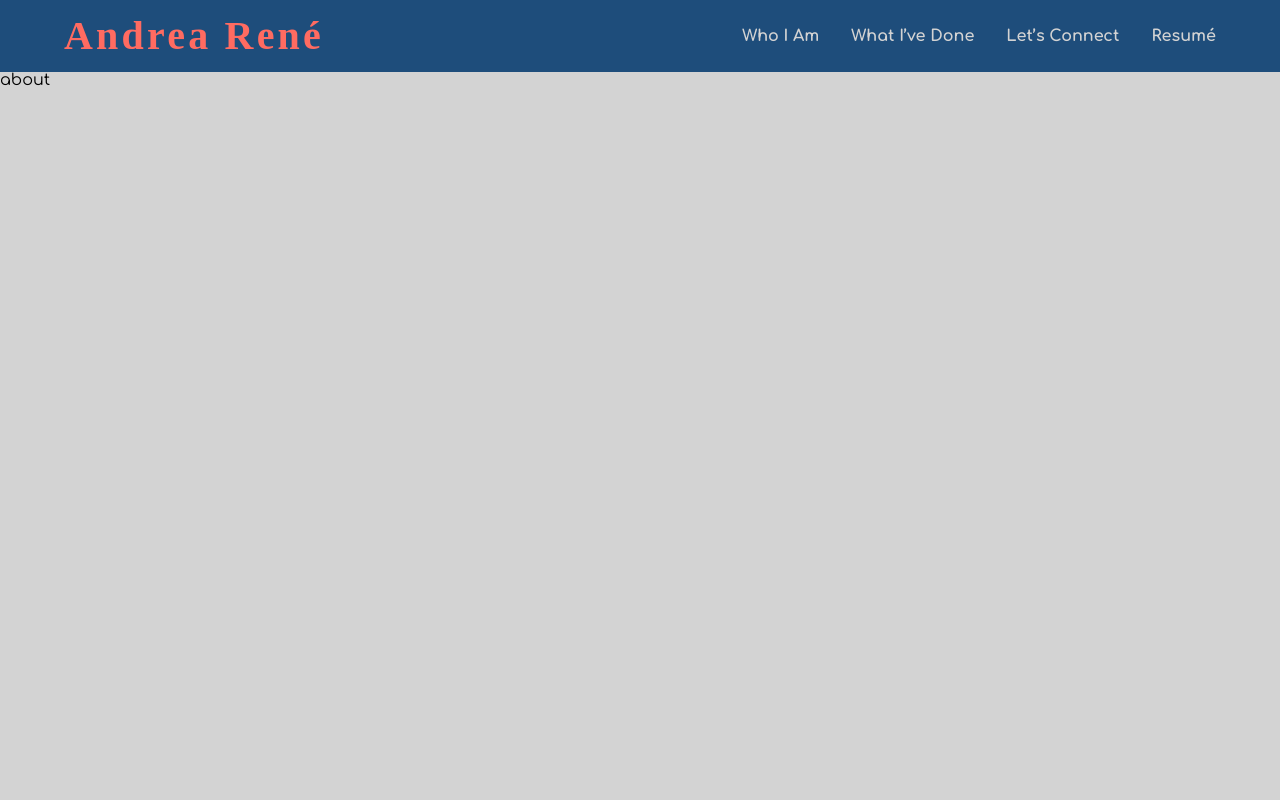
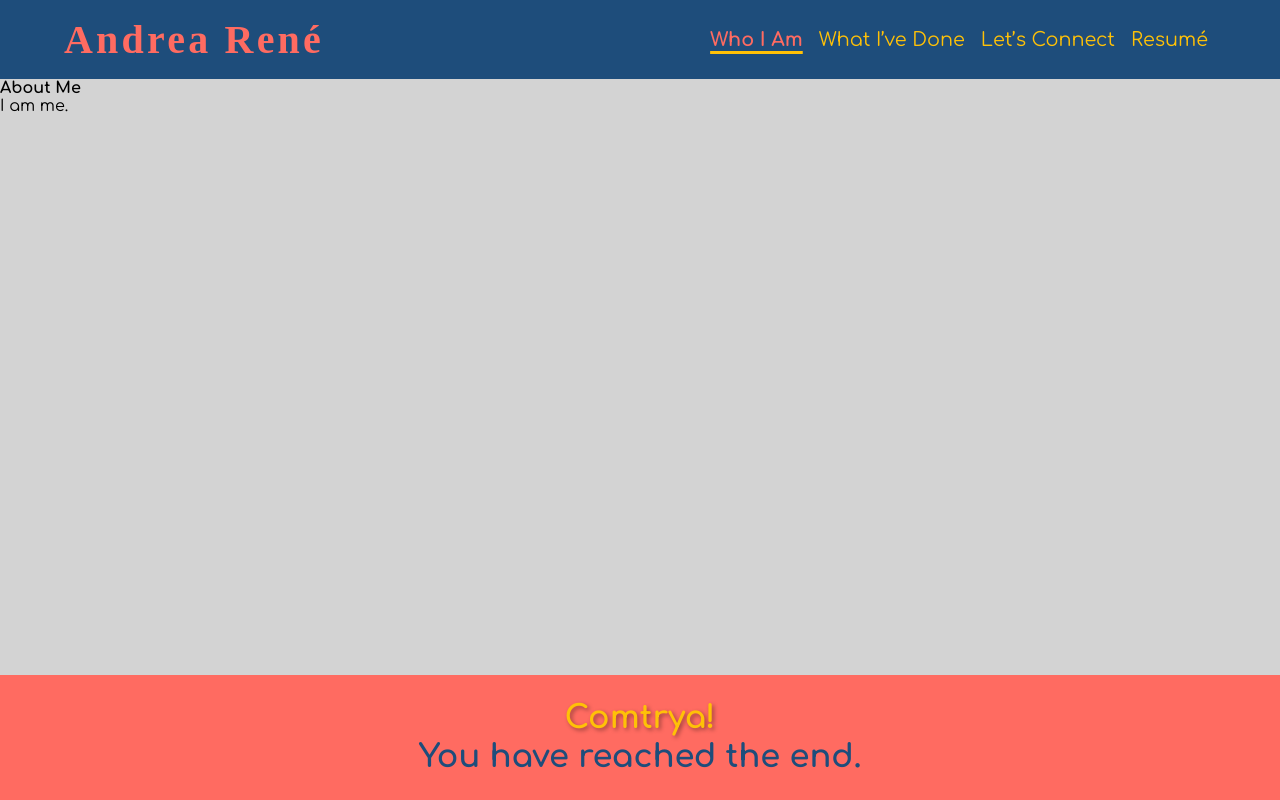
Before and after one commit to AndreaRene/AndreaRenePortfolio, a React (Vite) app: page / in a window 1280 px wide. Built offline with nearby package versions, Linux system fonts and the light colour scheme; a web font is replaced by a local one.

Commit message:
update styling for navbar and add skeleton for profile

```diff
--- a/src/App.jsx
+++ b/src/App.jsx
@@ -1,14 +1,24 @@
-import React, { useState } from 'react';
+import React from 'react';
+import { BrowserRouter as Router, Routes, Route } from 'react-router-dom';
 import Header from './components/Navbar/Header';
+import Footer from './components/Footer/Footer';
+import Profile from './pages/Profile/Profile';
 
 function App() {
-  const [content, setContent] = useState( 'about' );
+  return (
+    <Router>
+      <div className="App">
+        <Header />
+        <div className="main-content">
+          <Routes>
 
-  return (
-    <div className="App">
-      <Header setContent={ setContent } />
-      <div>{ content }</div>
-    </div>
+            <Route path="/" element={ <Profile /> } />
+
+          </Routes>
+        </div>
+        <Footer />
+      </div>
+    </Router>
   );
 }
 
--- a/src/components/Footer/Footer.jsx
+++ b/src/components/Footer/Footer.jsx
@@ -1,11 +1,20 @@
-import './Footer.css';
+import './Footer.scss';
 
 const Footer = () => {
     return (
-        <footer className="footer">
-            <p>Footer</p>
+        <footer className='footer'>
+            <a
+                href='https://www.gateworld.net/wiki/Comtrya'
+                className='footer-click'
+                target='_blank'
+                rel="noopener noreferrer"
+                aria-label="Gateworld Comtrya page (Stargate reference)"
+            >
+                <p>Comtrya!</p>
+            </a>
+            <p>You have reached the end.</p>
         </footer>
-    );
+    )
 }
 
 export default Footer;
--- a/src/components/Footer/Footer.scss
+++ b/src/components/Footer/Footer.scss
@@ -0,0 +1,33 @@
+@import '../../styles/_variables.scss';
+
+.footer {
+  display: flex;
+  flex-direction: column;
+  justify-content: center;
+  align-items: center;
+  padding: 1.5rem;
+  font-size: 2rem;
+  font-weight: bolder;
+  text-align: center;
+  background-color: $pink;
+  color: $main-blue;
+  line-height: 1.2;
+}
+
+.footer-click {
+  text-decoration: none;
+  color: $bright-attention;
+  text-shadow: 2px 2px 4px rgba(0, 0, 0, 0.4);
+  transition: all 0.3s ease-in-out;
+
+  &:hover {
+    color: $green;
+    text-shadow: none;
+    transform: translateY(3px);
+  }
+
+  &:focus {
+    outline: 3px dashed $bright-attention;
+    outline-offset: 3px;
+  }
+}
--- a/src/components/Navbar/Header.jsx
+++ b/src/components/Navbar/Header.jsx
@@ -1,19 +1,11 @@
 import './Header.scss';
 import { useState } from 'react';
-import PropTypes from 'prop-types';
+import { NavLink } from 'react-router-dom';
 import CloseButton from "../../assets/closebutton.svg";
 import OpenButton from "../../assets/menubutton.svg";
 
-const Header = ( { setContent } ) => {
-    const [activePage, setActivePage] = useState( 'about' );
+const Header = () => {
     const [isMenuOpen, setIsMenuOpen] = useState( false );
-
-    const handleLinkClick = ( event ) => {
-        const pageId = event.target.id;
-        setActivePage( pageId );
-        setContent( pageId );
-        setIsMenuOpen( false );
-    };
 
     const toggleMobileMenu = () => setIsMenuOpen( !isMenuOpen );
 
@@ -29,44 +21,40 @@ const Header = ( { setContent } ) => {
                 <nav className={ isMenuOpen ? "navbar-links active" : "navbar-links" }>
                     <ul>
                         <li>
-                            <a
-                                href="#about"
-                                id="about"
-                                className={ activePage === 'about' ? 'active' : '' }
-                                onClick={ handleLinkClick }
+                            <NavLink
+                                to="/"
+                                className={ ( { isActive } ) => ( isActive ? 'nav-link active' : 'nav-link' ) }
+                                onClick={ () => setIsMenuOpen( false ) }
                             >
                                 Who I Am
-                            </a>
+                            </NavLink>
                         </li>
                         <li>
-                            <a
-                                href="#portfolio"
-                                id="portfolio"
-                                className={ activePage === 'portfolio' ? 'active' : '' }
-                                onClick={ handleLinkClick }
+                            <NavLink
+                                to="/portfolio"
+                                className={ ( { isActive } ) => ( isActive ? 'nav-link active' : 'nav-link' ) }
+                                onClick={ () => setIsMenuOpen( false ) }
                             >
-                                What I&rsquo;ve Done
-                            </a>
+                                What I’ve Done
+                            </NavLink>
                         </li>
                         <li>
-                            <a
-                                href="#contact"
-                                id="contact"
-                                className={ activePage === 'contact' ? 'active' : '' }
-                                onClick={ handleLinkClick }
+                            <NavLink
+                                to="/contact"
+                                className={ ( { isActive } ) => ( isActive ? 'nav-link active' : 'nav-link' ) }
+                                onClick={ () => setIsMenuOpen( false ) }
                             >
-                                Let&rsquo;s Connect
-                            </a>
+                                Let’s Connect
+                            </NavLink>
                         </li>
                         <li>
-                            <a
-                                href="#resume"
-                                id="resume"
-                                className={ activePage === 'resume' ? 'active' : '' }
-                                onClick={ handleLinkClick }
+                            <NavLink
+                                to="/resume"
+                                className={ ( { isActive } ) => ( isActive ? 'nav-link active' : 'nav-link' ) }
+                                onClick={ () => setIsMenuOpen( false ) }
                             >
                                 Resumé
-                            </a>
+                            </NavLink>
                         </li>
                     </ul>
                 </nav>
@@ -84,8 +72,4 @@ const Header = ( { setContent } ) => {
     );
 };
 
-Header.propTypes = {
-    setContent: PropTypes.func.isRequired,
-};
-
 export default Header;
--- a/src/components/Navbar/Header.scss
+++ b/src/components/Navbar/Header.scss
@@ -1,6 +1,6 @@
-// Import variables first
 @import '../../styles/_variables.scss';
 
+/* Navbar layout */
 .navbar {
   display: flex;
   justify-content: space-between;
@@ -16,16 +16,16 @@
   width: 100%;
 }
 
+/* Logo styling */
 .navbar-logo {
   color: $pink;
   letter-spacing: 0.2rem;
   font-size: 2.5rem;
   font-weight: bold;
-  // text-shadow: -0.03em -0.03em 0 $pink, 0.03em 0.03em 0 $green,
-  //   -0.03em 0.03em 0 $green, 0.03em -0.03em 0 $grey;
   font-family: $font-playful;
 }
 
+/* Desktop links */
 .navbar-links {
   display: flex;
   gap: 2rem;
@@ -33,20 +33,36 @@
 
 .navbar-links ul {
   display: flex;
-  gap: 2rem;
 }
 
-.navbar-links a {
-  color: $grey;
+/* Link styling */
+.nav-link {
+  color: $bright-attention;
   text-decoration: none;
-  font-weight: bold;
   font-family: $font-main;
+  font-size: 1.2rem;
+  padding: 0.8rem 0.5rem;
 }
 
-.navbar-links.active {
-  display: block;
+.nav-link:hover {
+  text-decoration: underline;
+  text-underline-position: under;
+  text-decoration-thickness: 0.2rem;
+  text-decoration-color: $pink;
+  color: $green;
 }
 
+/* Active link styling */
+.active {
+  font-weight: bolder;
+  text-decoration: underline;
+  text-underline-position: under;
+  text-decoration-thickness: 0.2rem;
+  text-decoration-color: $bright-attention;
+  color: $pink;
+}
+
+/* Mobile menu icon (only visible on mobile) */
 .mobile-menu-icon {
   display: none;
 }
--- /dev/null
+++ b/src/pages/Profile/Profile.jsx
@@ -0,0 +1,12 @@
+import './Profile.scss';
+
+const Profile = () => {
+    return (
+        <div>
+            <h1>About Me</h1>
+            <p>I am me.</p>
+        </div>
+    );
+};
+
+export default Profile;
--- a/src/styles/main.scss
+++ b/src/styles/main.scss
@@ -4,6 +4,13 @@
 @import url('https://fonts.googleapis.com/css2?family=Annie+Use+Your+Telescope&family=Comfortaa:wght@300..700&family=Homemade+Apple&display=swap');
 
 //resets
+
+#root {
+  display: flex;
+  flex-direction: column;
+  min-height: 100vh;
+}
+
 * {
   margin: 0;
   padding: 0;
@@ -15,10 +22,21 @@ html {
 }
 
 body {
+  height: 100%;
   margin: 0;
-  line-height: 1;
+  display: flex;
+  flex-direction: column;
   font-family: $font-main;
   background-color: $grey;
+}
+
+.App {
+  display: flex;
+  flex-direction: column;
+  min-height: 100vh;
+}
+.main-content {
+  flex: 1;
 }
 
 h1,
```
Also changed, not shown: src/pages/Profile/Profile.scss (added).
